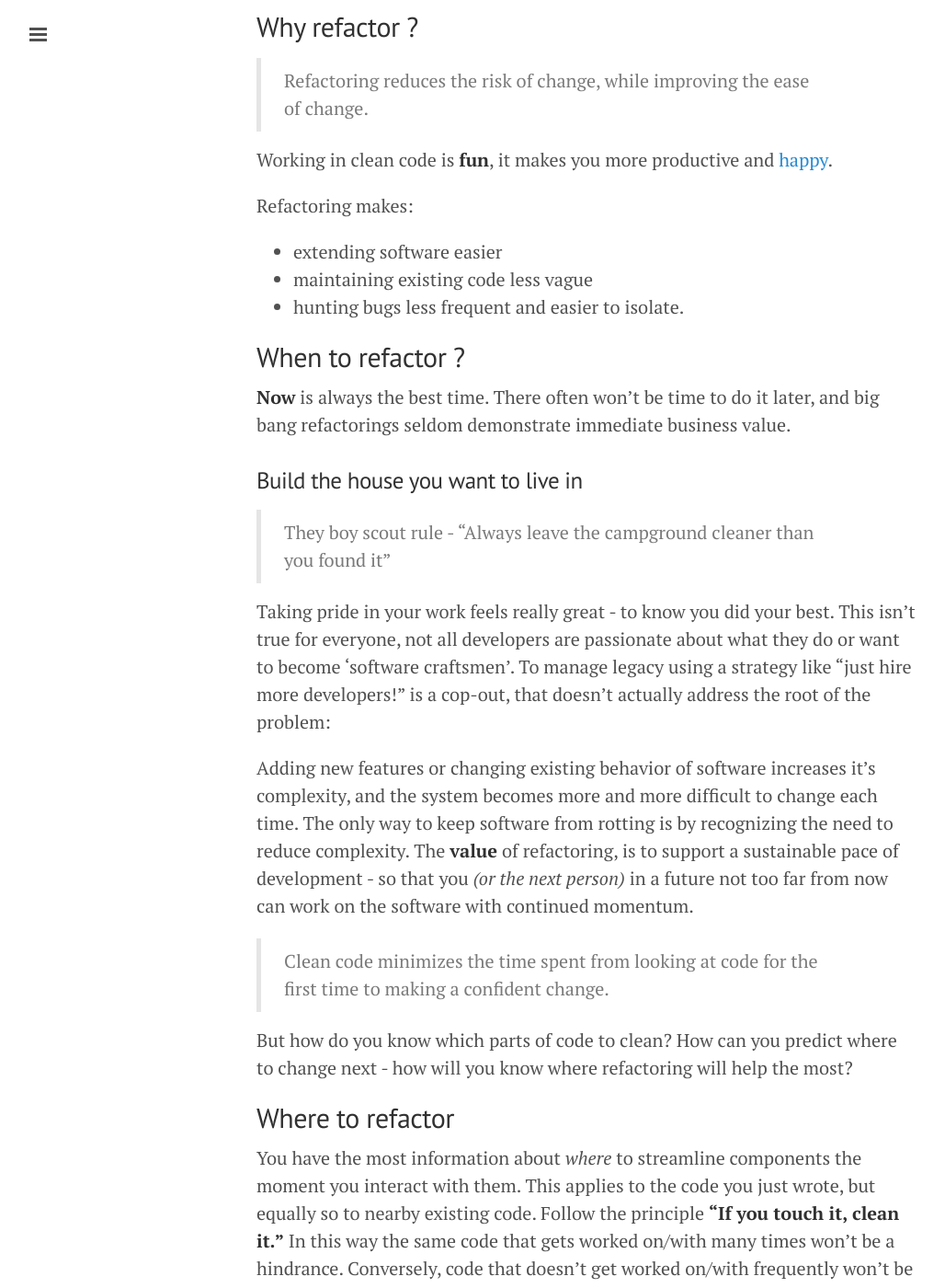
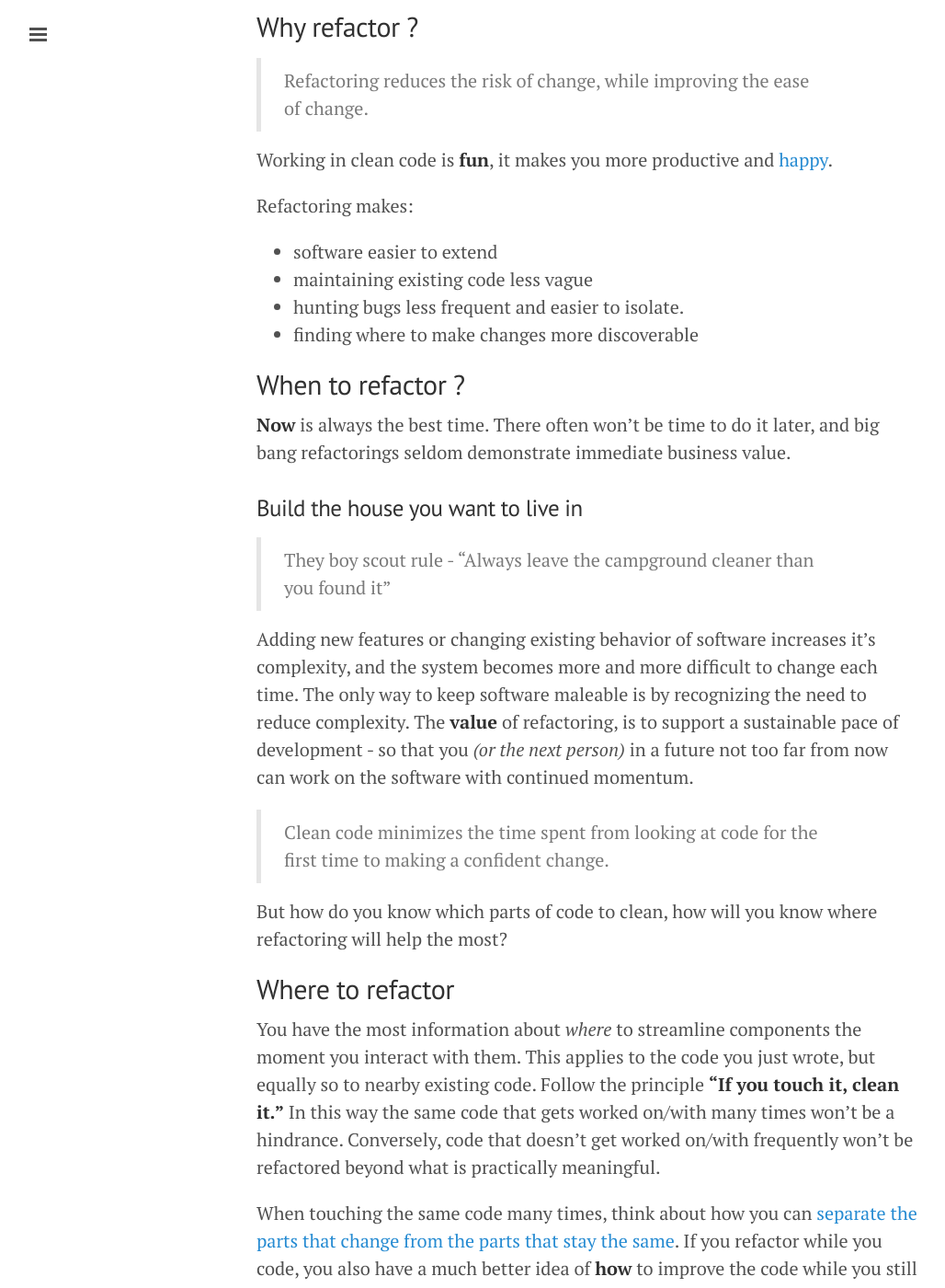
Before and after one commit to ideaflare/ideaflare.github.io, a Jekyll site: the page built from _posts/2016-07-07-practical-refactoring.markdown, in a window 1280 px wide and 1400 px high, scrolled down 600 px. Shown: the whole window at 92% size, without its empty margins (1-1029 px from the left). Built offline with Jekyll 4.4.1, drawn with Linux system fonts in a browser that asks for light colours; some of the changed text lies outside the part shown.

Commit message:
Update 2016-07-07-practical-refactoring.markdown

```diff
--- a/_posts/2016-07-07-practical-refactoring.markdown
+++ b/_posts/2016-07-07-practical-refactoring.markdown
@@ -26,9 +26,10 @@ Working in clean code is **fun**, it makes you more productive and [happy](http:
 
 Refactoring makes:
 
-* extending software easier
+* software easier to extend
 * maintaining existing code less vague
 * hunting bugs less frequent and easier to isolate.
+* finding where to make changes more discoverable
 
 ## When to refactor ?
 
@@ -37,13 +38,11 @@ Refactoring makes:
 
 > They boy scout rule - "Always leave the campground cleaner than you found it"
 
-Taking pride in your work feels really great - to know you did your best. This isn't true for everyone, not all developers are passionate about what they do or want to become 'software craftsmen'. To manage legacy using a strategy like "just hire more developers!" is a cop-out, that doesn't actually address the root of the problem:
-
-Adding new features or changing existing behavior of software increases it's complexity, and the system becomes more and more difficult to change each time. The only way to keep software from rotting is by recognizing the need to reduce complexity. The **value** of refactoring, is to support a sustainable pace of development - so that you _(or the next person)_ in a future not too far from now can work on the software with continued momentum.
+Adding new features or changing existing behavior of software increases it's complexity, and the system becomes more and more difficult to change each time. The only way to keep software maleable is by recognizing the need to reduce complexity. The **value** of refactoring, is to support a sustainable pace of development - so that you _(or the next person)_ in a future not too far from now can work on the software with continued momentum.
 
 > Clean code minimizes the time spent from looking at code for the first time to making a confident change.
 
-But how do you know which parts of code to clean? How can you predict where to change next - how will you know where refactoring will help the most?
+But how do you know which parts of code to clean, how will you know where refactoring will help the most?
 
 ## Where to refactor
 
```
Also changed, not shown: other parts of _posts/2016-07-07-practical-refactoring.markdown (+1 -1 lines).
